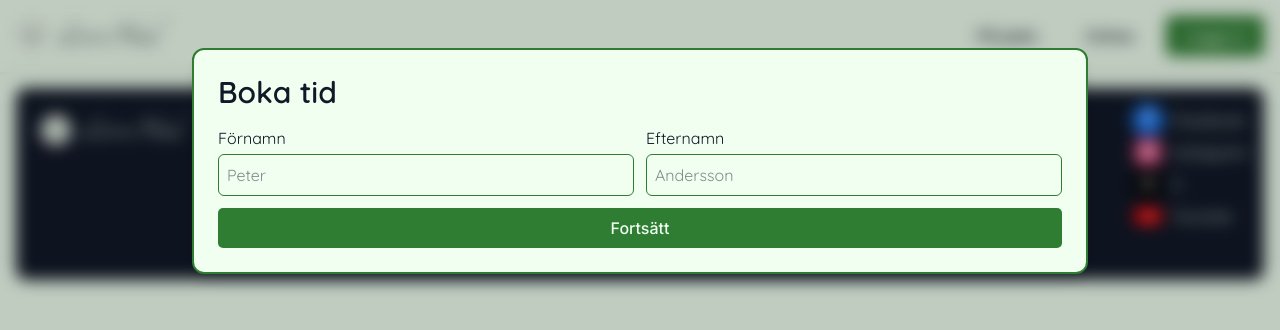
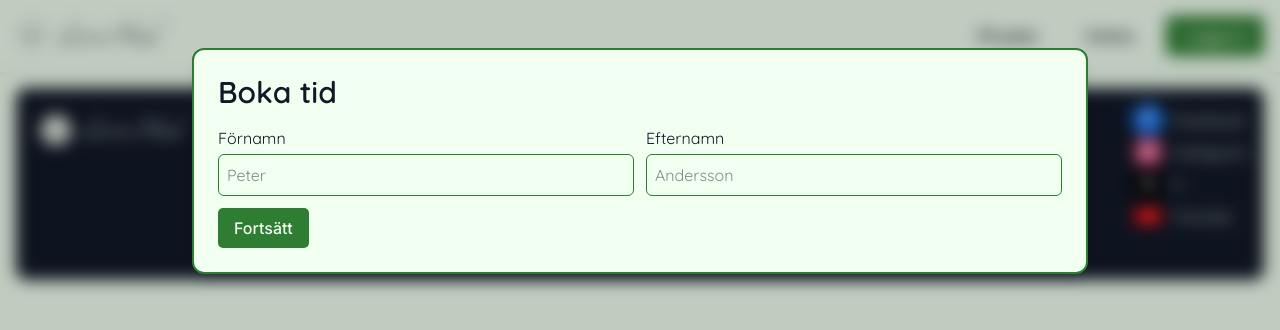
Before and after one commit to Zipelas/letitheal, a Next.js app: page /bookings in a window 1280 px wide. Shown: the top 330 px of the page. Built offline with nearby package versions, Linux system fonts and the light colour scheme; no server answers.

Commit message:
resized button

```diff
--- a/app/bookings/page.tsx
+++ b/app/bookings/page.tsx
@@ -24,7 +24,7 @@ export default function BookingsPage() {
           </div>
           <button
             type='submit'
-            className='login-button font-medium'>
+            className='login-button font-medium w-fit self-start'>
             Fortsätt
           </button>
         </form>
```
